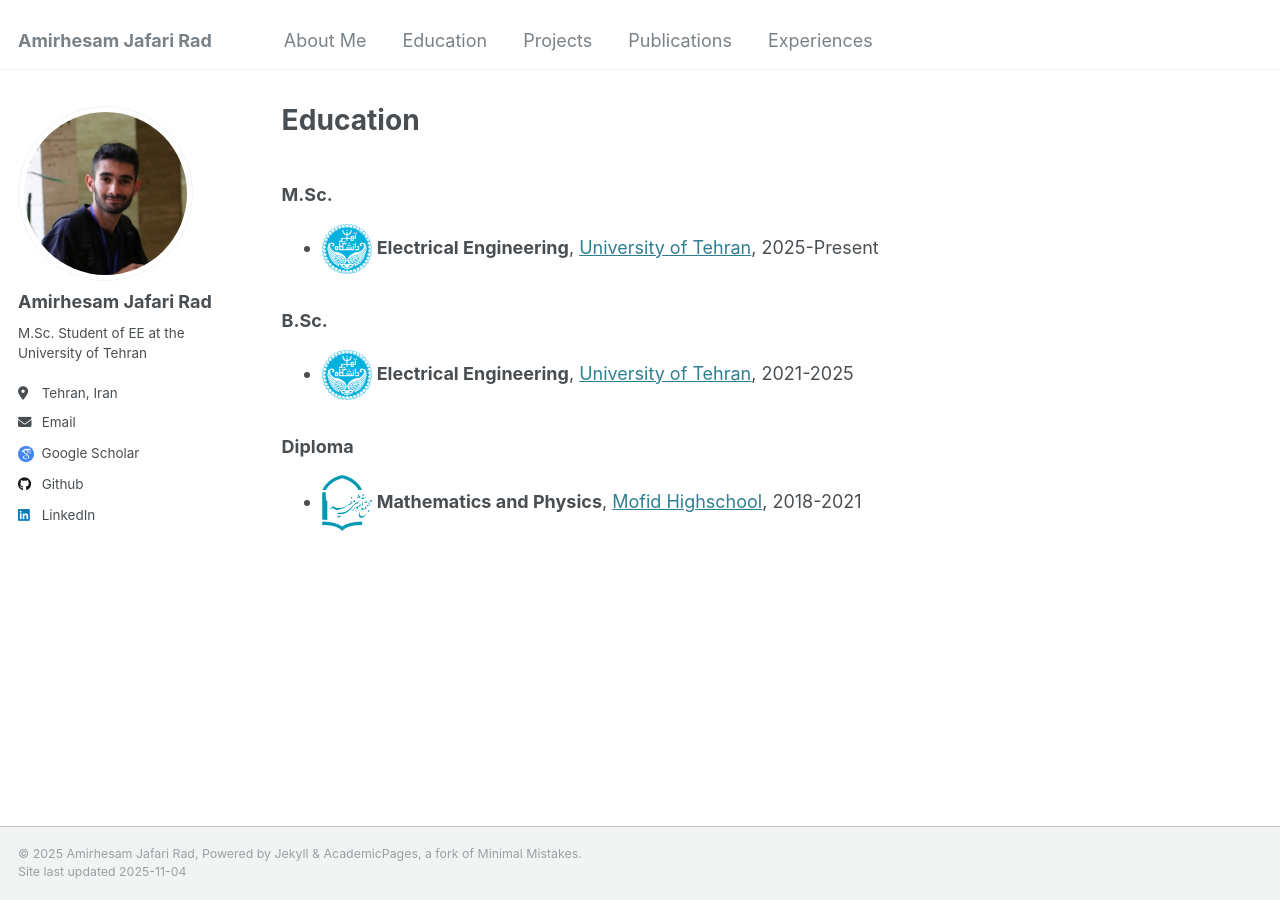
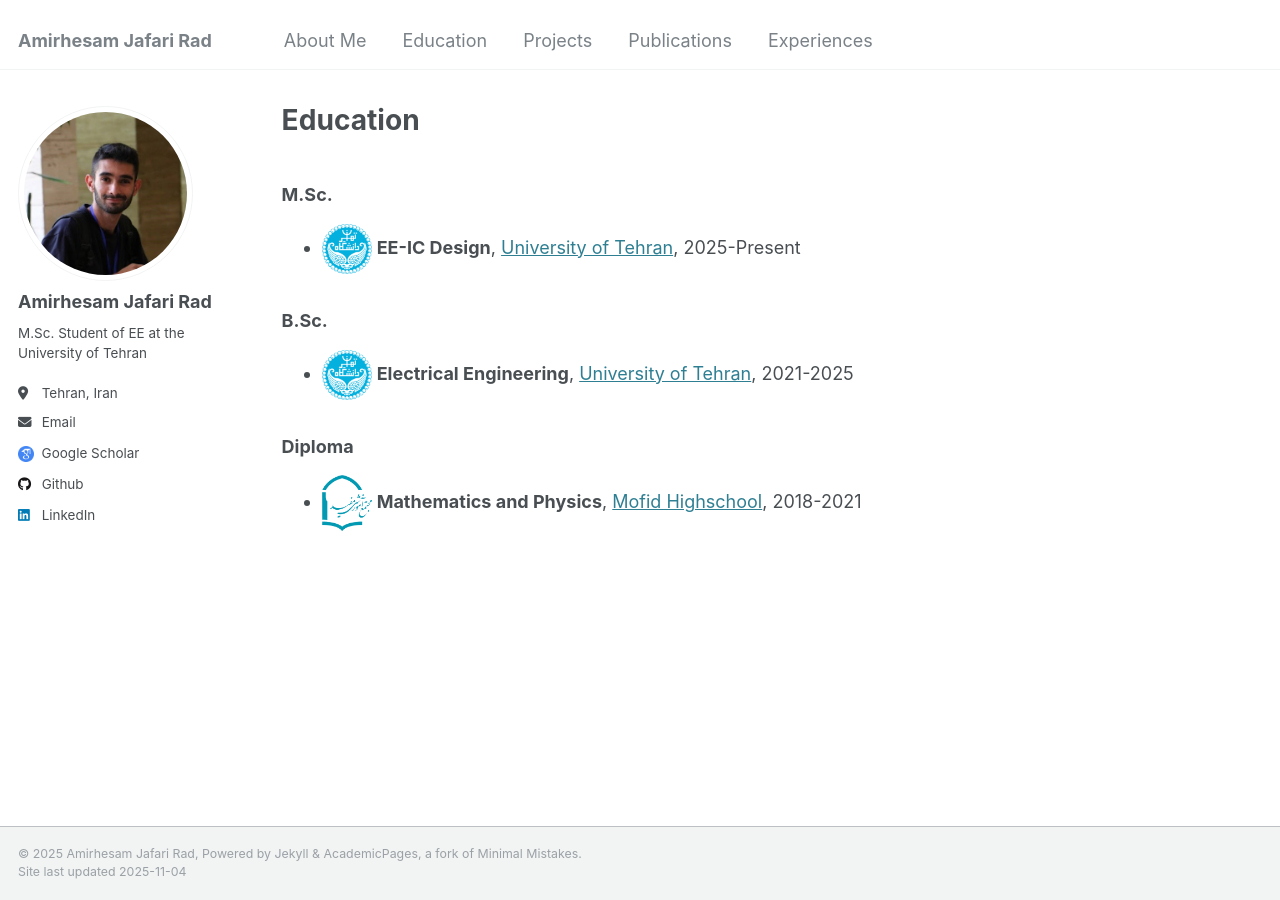
Before and after one commit to amirhjrad/amirhjrad.github.io, a Jekyll site: the page built from _pages/Education.md, in a window 1280 px wide. Built offline with Jekyll 4.4.1, drawn with Linux system fonts in a browser that asks for light colours.

Commit message:
modified:   _pages/Education.md 	modified:   _pages/about.md

```diff
--- a/_pages/Education.md
+++ b/_pages/Education.md
@@ -5,7 +5,7 @@ author_profile: true
 ---
 
 ### M.Sc.
-- <img src="/images/UT.png" width="50" alt="University of Tehran" /> **Electrical Engineering**, [University of Tehran](https://ut.ac.ir/), 2025-Present
+- <img src="/images/UT.png" width="50" alt="University of Tehran" /> **EE-IC Design**, [University of Tehran](https://ut.ac.ir/), 2025-Present
 
 ### B.Sc.
 - <img src="/images/UT.png" width="50" alt="University of Tehran" /> **Electrical Engineering**, [University of Tehran](https://ut.ac.ir/), 2021-2025
```
Also changed, not shown: _pages/about.md (+1 -1 lines).
